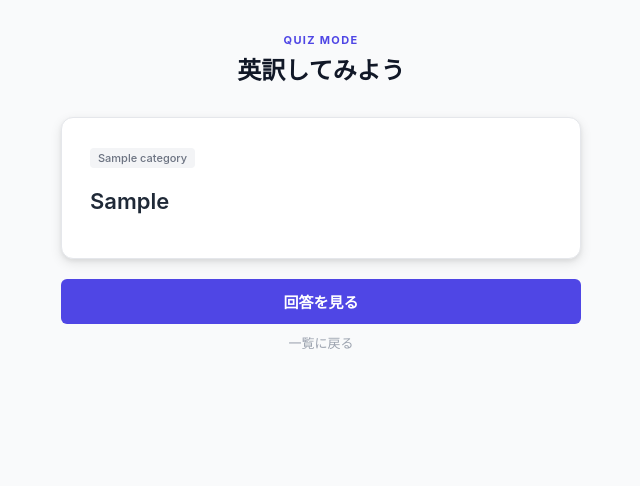
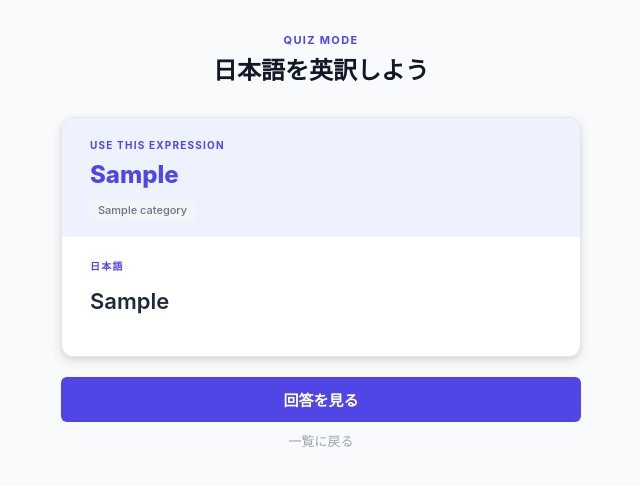
Before and after one commit to kane-del/shadowing-app, a Flask app: page /expressions/quiz in a window 1280 px wide. Shown: the part 56-542 px from the top of the page, without its empty margins (319-959 px from the left). Run offline with Flask 3, Linux system fonts and the light colour scheme; tables that the repository leaves empty hold one stand-in row (values such as "Sample post").

Commit message:
Fix DB lock bug in add/edit; update quiz to show expression + Japanese prompt
- resolve_expr_category now uses same connection (fixes potential lock)
- Quiz now shows the target expression + Japanese hint as question
- Reveal shows model answer (example sentence)

Co-Authored-By: Claude Sonnet 4.6 <noreply@anthropic.com>

```diff
--- a/app.py
+++ b/app.py
@@ -639,17 +639,16 @@ def get_expr_categories():
         return [dict(r) for r in conn.execute("SELECT * FROM categories ORDER BY name").fetchall()]
 
 
-def resolve_expr_category(form) -> int | None:
+def resolve_expr_category(form, conn) -> int | None:
     category_id = form.get("category_id") or None
     new_category = (form.get("new_category") or "").strip()
     if new_category and not category_id:
-        with get_db() as conn:
-            try:
-                cursor = conn.execute("INSERT INTO categories (name) VALUES (?)", (new_category,))
-                category_id = cursor.lastrowid
-            except sqlite3.IntegrityError:
-                row = conn.execute("SELECT id FROM categories WHERE name = ?", (new_category,)).fetchone()
-                category_id = row["id"] if row else None
+        try:
+            cursor = conn.execute("INSERT INTO categories (name) VALUES (?)", (new_category,))
+            category_id = cursor.lastrowid
+        except sqlite3.IntegrityError:
+            row = conn.execute("SELECT id FROM categories WHERE name = ?", (new_category,)).fetchone()
+            category_id = row["id"] if row else None
     return category_id
 
 
@@ -690,7 +689,7 @@ def expressions_add():
                     expression,
                     request.form.get("example", "").strip(),
                     request.form.get("memo", "").strip(),
-                    resolve_expr_category(request.form),
+                    resolve_expr_category(request.form, conn),
                     request.form.get("japanese_hint", "").strip(),
                 ),
             )
@@ -708,7 +707,7 @@ def expressions_edit(expr_id):
                     request.form.get("expression", "").strip(),
                     request.form.get("example", "").strip(),
                     request.form.get("memo", "").strip(),
-                    resolve_expr_category(request.form),
+                    resolve_expr_category(request.form, conn),
                     request.form.get("japanese_hint", "").strip(),
                     expr_id,
                 ),
--- a/static/css/style.css
+++ b/static/css/style.css
@@ -684,7 +684,21 @@ button { cursor: pointer; font-family: inherit; border: none; background: none;
   margin-bottom: 4px;
 }
 
-.quiz-question { padding: 28px 28px 24px; min-height: 140px; }
+.quiz-target {
+  padding: 20px 28px 16px;
+  background: var(--primary-lt);
+}
+.quiz-target-label {
+  font-size: 10px; font-weight: 700; color: var(--primary);
+  text-transform: uppercase; letter-spacing: .12em;
+  margin-bottom: 6px;
+}
+.quiz-target-phrase {
+  font-size: 24px; font-weight: 800; color: var(--primary);
+  line-height: 1.3;
+}
+
+.quiz-question { padding: 22px 28px 24px; min-height: 120px; }
 
 .quiz-hint-text {
   font-size: 22px;
--- a/templates/expressions_quiz.html
+++ b/templates/expressions_quiz.html
@@ -8,23 +8,32 @@
 
   <div style="margin-bottom:28px;text-align:center;">
     <p class="quiz-mode-label">QUIZ MODE</p>
-    <h1 class="page-title">英訳してみよう</h1>
+    <h1 class="page-title">日本語を英訳しよう</h1>
   </div>
 
   <div id="quiz-card" class="quiz-card">
 
-    <!-- Question -->
-    <div class="quiz-question">
-      <div id="quiz-category" style="margin-bottom:16px;min-height:22px;">
-        {% if expr.category_name %}
+    <!-- Target expression -->
+    <div class="quiz-target">
+      <p class="quiz-target-label">USE THIS EXPRESSION</p>
+      <p id="quiz-expression" class="quiz-target-phrase">{{ expr.expression }}</p>
+      {% if expr.category_name %}
+      <div id="quiz-category" style="margin-top:8px;">
         <span class="topic-tag">{{ expr.category_name }}</span>
-        {% endif %}
       </div>
+      {% else %}
+      <div id="quiz-category"></div>
+      {% endif %}
+    </div>
+
+    <!-- Japanese prompt -->
+    <div class="quiz-question" style="border-top:1px solid var(--gray-100);">
+      <p class="quiz-target-label" style="margin-bottom:10px;">日本語</p>
       <div id="quiz-hint" class="quiz-hint-text">
         {% if expr.japanese_hint %}
         <p>{{ expr.japanese_hint }}</p>
         {% else %}
-        <p class="quiz-no-hint">ヒントなし — 思い出してみよう！</p>
+        <p class="quiz-no-hint">日本語ヒントが未設定です。<br><a href="/expressions/edit/{{ expr.id }}" style="color:var(--primary);text-decoration:underline;">編集画面</a>でAI生成できます。</p>
         {% endif %}
       </div>
     </div>
@@ -32,15 +41,14 @@
     <!-- Answer (hidden) -->
     <div id="quiz-answer" class="quiz-answer" style="display:none;">
       <div class="quiz-answer-inner">
-        <p class="quiz-answer-label">Expression</p>
-        <p id="answer-expression" class="quiz-answer-phrase">{{ expr.expression }}</p>
-
+        <p class="quiz-answer-label">Model Answer</p>
         <div id="answer-example-wrap" {% if not expr.example %}style="display:none"{% endif %}>
-          <p class="quiz-answer-label" style="margin-top:14px;">Example</p>
-          <p id="answer-example" class="quiz-answer-example">{% if expr.example %}"{{ expr.example }}"{% endif %}</p>
+          <p id="answer-example" class="quiz-answer-phrase">{% if expr.example %}"{{ expr.example }}"{% endif %}</p>
         </div>
-
-        <div id="answer-memo-wrap" {% if not expr.memo %}style="display:none"{% endif %}>
+        <div id="answer-example-empty" {% if expr.example %}style="display:none"{% endif %}>
+          <p class="quiz-no-hint">例文が未登録です。<a href="/expressions/edit/{{ expr.id }}" style="color:var(--primary);text-decoration:underline;">編集</a>で追加できます。</p>
+        </div>
+        <div id="answer-memo-wrap" {% if not expr.memo %}style="display:none"{% endif %} style="margin-top:10px;">
           <p id="answer-memo" class="quiz-answer-memo">{{ expr.memo }}</p>
         </div>
       </div>
@@ -89,30 +97,45 @@
       if (data.error) throw new Error(data.error);
       currentId = data.id;
 
+      // Update expression
+      document.getElementById('quiz-expression').textContent = data.expression;
+
       // Update category
       const catEl = document.getElementById('quiz-category');
       catEl.innerHTML = data.category_name
         ? `<span class="topic-tag">${esc(data.category_name)}</span>`
         : '';
 
-      // Update hint
+      // Update Japanese hint
       const hintEl = document.getElementById('quiz-hint');
-      hintEl.innerHTML = data.japanese_hint
-        ? `<p>${esc(data.japanese_hint)}</p>`
-        : `<p class="quiz-no-hint">ヒントなし — 思い出してみよう！</p>`;
+      if (data.japanese_hint) {
+        hintEl.innerHTML = `<p>${esc(data.japanese_hint)}</p>`;
+      } else {
+        hintEl.innerHTML = `<p class="quiz-no-hint">日本語ヒントが未設定です。<br><a href="/expressions/edit/${data.id}" style="color:var(--primary);text-decoration:underline;">編集画面</a>でAI生成できます。</p>`;
+      }
 
       // Update answer
-      document.getElementById('answer-expression').textContent = data.expression;
+      const exEl = document.getElementById('answer-example');
+      const exWrap = document.getElementById('answer-example-wrap');
+      const exEmpty = document.getElementById('answer-example-empty');
+      if (data.example) {
+        exEl.textContent = `"${data.example}"`;
+        exWrap.style.display = 'block';
+        exEmpty.style.display = 'none';
+      } else {
+        exWrap.style.display = 'none';
+        exEmpty.style.display = 'block';
+        exEmpty.innerHTML = `<p class="quiz-no-hint">例文が未登録です。<a href="/expressions/edit/${data.id}" style="color:var(--primary);text-decoration:underline;">編集</a>で追加できます。</p>`;
+      }
 
-      const exWrap = document.getElementById('answer-example-wrap');
-      const exEl = document.getElementById('answer-example');
-      if (data.example) { exEl.textContent = `"${data.example}"`; exWrap.style.display = 'block'; }
-      else { exWrap.style.display = 'none'; }
-
+      const memoEl = document.getElementById('answer-memo');
       const memoWrap = document.getElementById('answer-memo-wrap');
-      const memoEl = document.getElementById('answer-memo');
-      if (data.memo) { memoEl.textContent = data.memo; memoWrap.style.display = 'block'; }
-      else { memoWrap.style.display = 'none'; }
+      if (data.memo) {
+        memoEl.textContent = data.memo;
+        memoWrap.style.display = 'block';
+      } else {
+        memoWrap.style.display = 'none';
+      }
 
       // Reset UI
       document.getElementById('quiz-answer').style.display = 'none';
```
